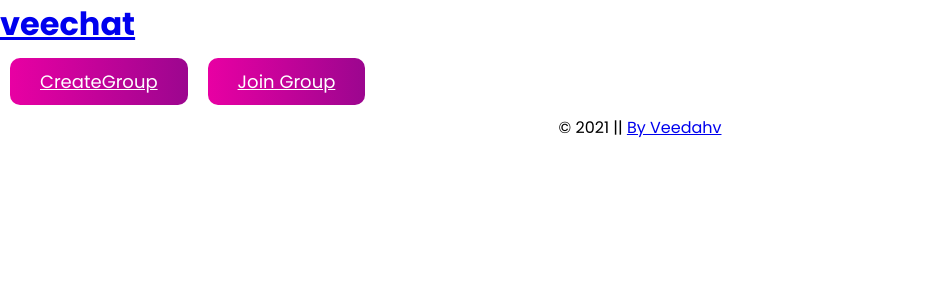
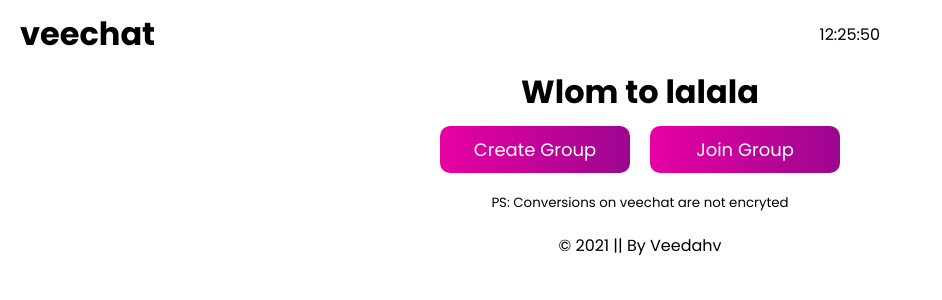
Before and after one commit to veedahv/chat-app, a Vue app: page / in a window 1280 px wide. Shown: the top 300 px of the page, without its empty margins (0-942 px from the left). Built offline with nearby package versions, Linux system fonts and the light colour scheme.

Commit message:
new commit

```diff
--- a/src/App.vue
+++ b/src/App.vue
@@ -2,9 +2,10 @@
   <div id="app-main">
     <div id="nav">
       <router-link :to="{name: 'Home'}"><h1 class="logo">veechat</h1></router-link>
+      <p>{{ time }}</p>
     </div>
     <router-view />
-    <footer>
+    <footer class="footer">
       <div class="body-container">
         <p class="copyright">
           &#169; 2021 ||
@@ -16,6 +17,31 @@
     </footer>
   </div>
 </template>
+
+
+<script>
+// @ is an alias to /src
+
+export default {
+  data() {
+    return {
+      time: ''
+    };
+  },
+  methods: {
+    setTime() {
+      let today = new Date();
+      let time = today.getHours() + ":" + today.getMinutes() + ':' + today.getSeconds();
+      this.time = time;
+    },
+  },
+  mounted() {
+    setInterval(this.setTime,	1000);
+  },
+};
+</script>
+
+
 
 <style>
 /*
@@ -37,39 +63,6 @@
   --white-color: #ffffff;
 }
 
-/* Color Theme Swatches in Hex */
-.ThePINKmic-1-hex {
-  color: #000000;
-}
-.ThePINKmic-2-hex {
-  color: #ffffff;
-}
-.ThePINKmic-3-hex {
-  color: #a8a4a8;
-}
-.ThePINKmic-4-hex {
-  color: #e800a3;
-}
-.ThePINKmic-5-hex {
-  color: #9c068f;
-}
-
-/* Color Theme Swatches in RGBA */
-.ThePINKmic-1-rgba {
-  color: rgba(0, 0, 0, 1);
-}
-.ThePINKmic-2-rgba {
-  color: rgba(255, 255, 255, 1);
-}
-.ThePINKmic-3-rgba {
-  color: rgba(168, 163, 168, 1);
-}
-.ThePINKmic-4-rgba {
-  color: rgba(232, 0, 163, 1);
-}
-.ThePINKmic-5-rgba {
-  color: rgba(155, 6, 143, 1);
-}
 
 * {
   margin: 0;
@@ -77,6 +70,12 @@
   box-sizing: border-box;
   font-family: 'Poppins', sans-serif;
 }
+
+a {
+  text-decoration: none;
+  color: inherit;
+}
+
 #app {
   font-family: Avenir, Helvetica, Arial, sans-serif;
   -webkit-font-smoothing: antialiased;
@@ -86,9 +85,14 @@
   color: var(--tertiary-color);
 }
 
-/* #nav {
-  padding: 30px;
-} */
+#nav {
+  /* padding: 10px 30px; */
+  padding: 10px 20px;
+  display: flex;
+  align-items: center;
+  justify-content: space-between;
+  max-width: 900px;
+}
 
 #nav a {
   font-weight: bold;
@@ -113,11 +117,14 @@
   margin-bottom: 20px;
   font-size: 18px;
 }
+.btn:hover {
+  cursor: pointer;
+}
 
 .view {
-  width: 100vw;
-  height: 100vh;
-  padding: 20px;
+  width: 100%;
+  min-height: 95vh;
+  padding: 40px 20px;
   background: var(--spare-color);
 }
 .auth-btn {
@@ -168,6 +175,10 @@
   text-align: center;
 }
 
+.footer {
+  padding: 10px 20px;
+}
+
 @media only screen and (max-width: 567px) {
   .form-flx-box {
     flex-direction: column;
--- a/src/router/index.js
+++ b/src/router/index.js
@@ -1,26 +1,15 @@
 import { createRouter, createWebHistory } from 'vue-router'
 import Home from '../views/Home.vue';
-import Login from '../views/Login.vue';
 import CreateGroup from '../views/CreateGroup.vue';
 import JoinGroup from '../views/JoinGroup.vue';
 import Chat from '../views/Chat.vue';
 
 const routes = [
   {
-    path: '/login',
-    name: 'Login',
-    component: Login
-  },
-  {
     path: '/',
     name: 'Home',
     component: Home
   },
-  // {
-  //   path: '/hom',
-  //   name: 'Home',
-  //   component: Home
-  // },
   {
     path: '/CreateGroup',
     name: 'CreateGroup',
@@ -33,12 +22,6 @@ const routes = [
     component: JoinGroup,
     props: true
   },
-  // {
-  //   path: '/',
-  //   name: 'CreateGroup',
-  //   component: CreateGroup,
-  //   props: true
-  // },
   {
     path: '/Chat',
     name: 'Chat',
--- a/src/views/Home.vue
+++ b/src/views/Home.vue
@@ -1,7 +1,11 @@
 <template>
   <div class="home">
-    <router-link :to="{ name: 'CreateGroup' }" class="btn">CreateGroup</router-link>
+    <h1 class="home-intro">
+      Wlom to lalala
+    </h1>
+    <router-link :to="{ name: 'CreateGroup' }" class="btn">Create Group</router-link>
     <router-link :to="{ name: 'JoinGroup' }" class="btn">Join Group</router-link>
+    <small class="ps">PS: Conversions on veechat are not encryted</small>
   </div>
 </template>
 
@@ -15,6 +19,10 @@ export default {
 
 <style scoped>
 
+.home {
+  text-align: center;
+}
+
 .chat-input-box {
   display: flex;
   align-items: center;
@@ -22,5 +30,10 @@ export default {
 .btn {
   display: inline-block;
   margin: 10px;
+  width: 190px;
+}
+.ps {
+  display: block;
+  margin: 10px;
 }
 </style>
```
